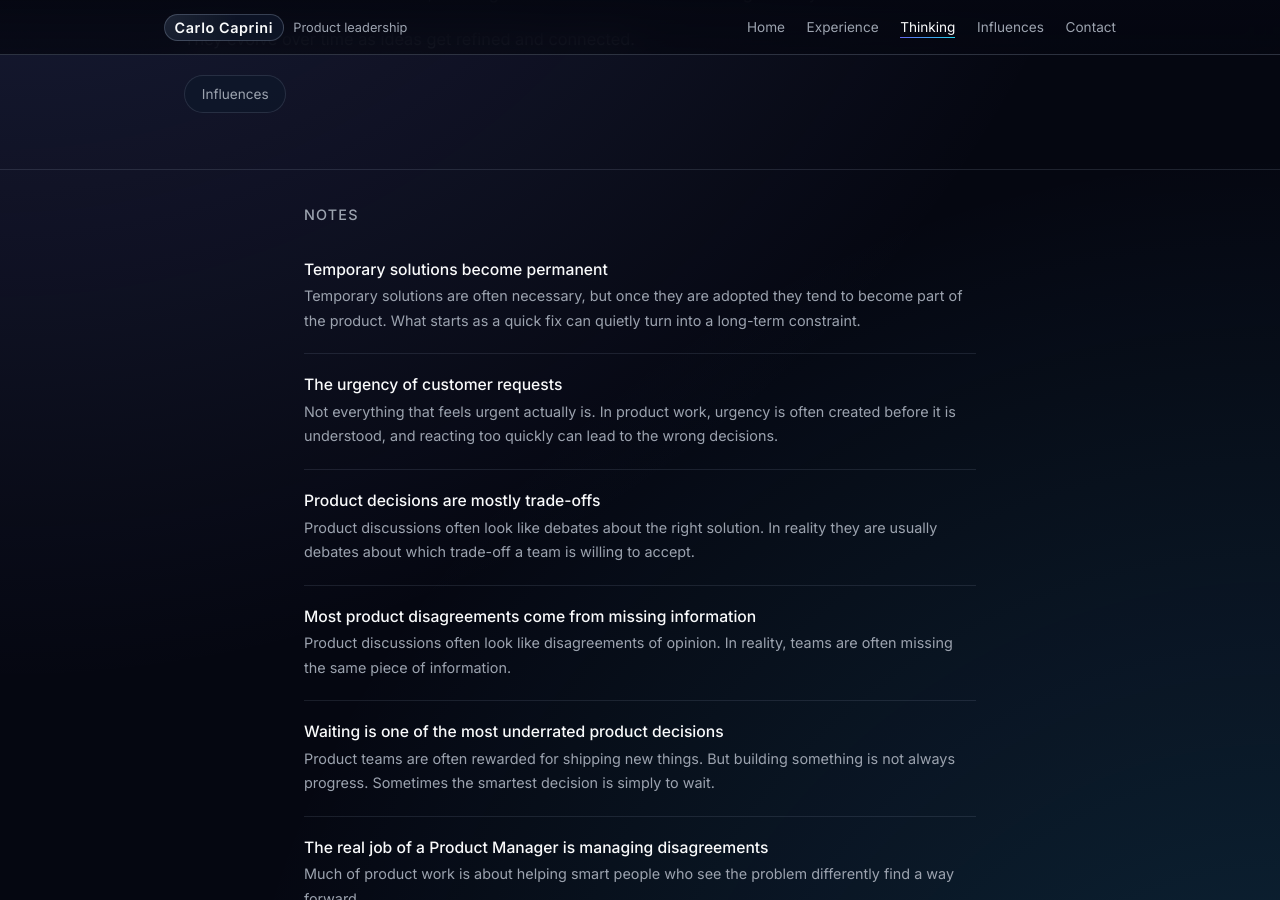
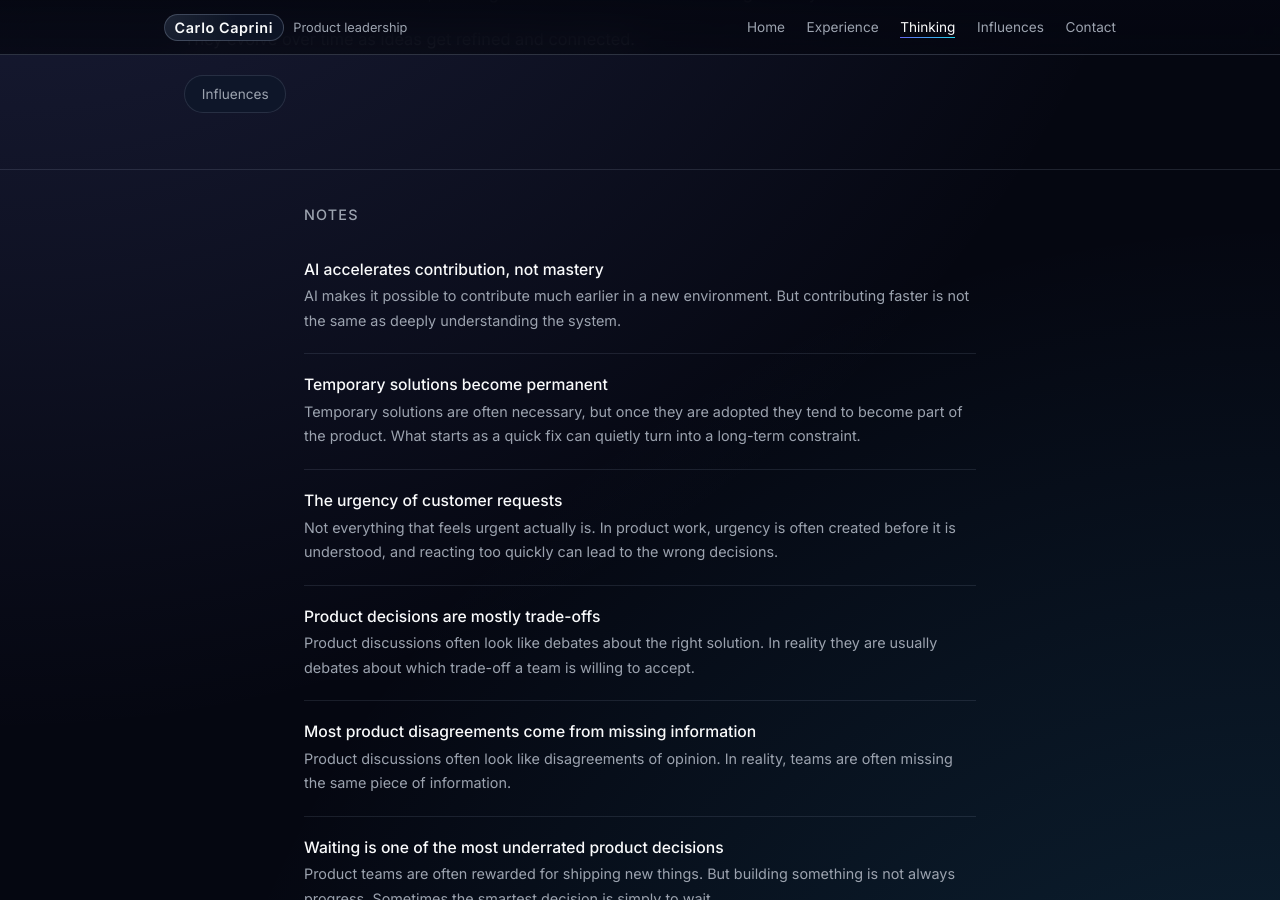
Before and after one commit to carlocaprini/carlocaprini.github.io, a Jekyll site: the page built from pages/thinking.md, in a window 1280 px wide and 900 px high, scrolled down 490 px. Built offline with Jekyll 4.4.1, drawn with Linux system fonts in a browser that asks for light colours; part of the change alters nothing that is shown.

Commit message:
Added new note

```diff
--- a/pages/thinking.md
+++ b/pages/thinking.md
@@ -16,6 +16,7 @@ hero:
     secondary: Back to home
 # Order of notes on the list. Title and summary come from each article's front matter.
 articles:
+  - url: /thinking/ai-accelerates-contribution-not-mastery/
   - url: /thinking/managing-disagreements/
   - url: /thinking/waiting-as-product-decision/
   - url: /thinking/most-product-disagreements-come-from-missing-information/
--- /dev/null
+++ b/pages/thinking/ai-accelerates-contribution-not-mastery.md
@@ -0,0 +1,86 @@
+---
+layout: article
+title: AI accelerates contribution, not mastery
+date: 2026-05-08
+permalink: /thinking/ai-accelerates-contribution-not-mastery/
+summary: AI makes it possible to contribute much earlier in a new environment. But contributing faster is not the same as deeply understanding the system.
+topics:
+  - execution
+  - team-dynamics
+intro:
+  - Traditionally, becoming productive in a new environment required time.
+  - AI changes the cost of accessing context and makes earlier contribution possible.
+  - But contribution and mastery are not the same thing.
+---
+
+## Becoming useful no longer takes as long
+
+Traditionally, becoming productive in a new environment required time.
+
+People needed to understand where information lived, how systems were structured, which teams owned what, and why certain decisions had been made in the past.
+
+Before contributing meaningfully, they first needed to build a mental model of the system.
+
+AI changes this dynamic significantly.
+
+Today, it is possible to start exploring and contributing much earlier.
+Instead of manually navigating documentation, repositories, dashboards or internal tools, people can describe what they are trying to understand and do, and let AI help retrieve and connect the relevant information.
+
+This changes the cost of accessing context.
+
+## Accessing context becomes easier
+
+There are topics and questions that can be now explored conversationally, and much faster than before.
+
+* Which customers are most affected by this problem?
+
+* What changed recently around this workflow?
+
+* How is this feature actually being used?
+
+* What systems and APIs are involved in this process?
+
+And as a result, contribution happens earlier.
+
+People can investigate problems, analyze systems, propose solutions and sometimes even implement changes before fully understanding all the underlying details.
+
+This creates a very different ramp-up experience.
+
+## Contribution is not mastery
+
+But contribution and mastery are not the same thing.
+
+Mastery still requires understanding:
+
+* system boundaries
+
+* historical trade-offs
+
+* operational constraints
+
+* second-order effects
+
+* why certain decisions exist in the first place
+
+AI helps navigate complexity.
+It does not remove complexity itself.
+
+## The illusion of understanding
+
+This new way of accessing information and addressing complexity creates an interesting tension.
+
+Organizations may start expecting faster onboarding and earlier impact because meaningful contribution becomes visible much sooner.
+
+But early contribution can also create the illusion of understanding.
+
+Access to information becomes easier.
+Building accurate mental models remains difficult.
+
+This is similar to what happens when [temporary solutions become permanent](/thinking/temporary-solutions-become-permanent/).
+Lower friction makes action easier, but it does not remove the long-term consequences of acting on partial understanding.
+
+## A new distinction that matters
+
+As AI reduces the friction of interacting with systems, distinguishing between being productive and deeply understanding the system may become increasingly important.
+
+They are no longer the same milestone.
```
